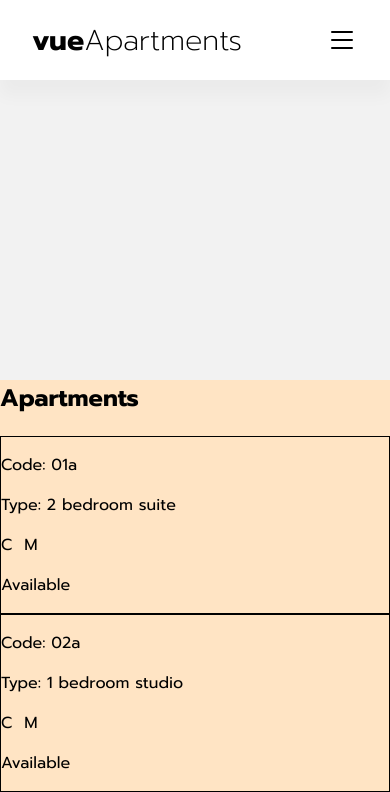
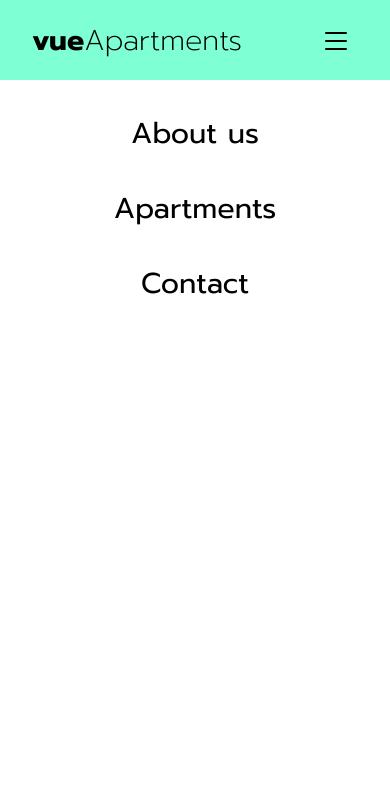
Before and after one commit to FeatheredSnek/vue-apartments, a website with bundled scripts: page index.html in a window 390 px wide. Shown: the top 792 px of the page. Built offline with nearby package versions, Linux system fonts and the light colour scheme.

Commit message:
prepped styles for toggleable nav

```diff
--- a/index.html
+++ b/index.html
@@ -21,11 +21,20 @@
           <a href="#">Apartments</a>
           <a href="#">Contact</a>
         </nav>
-        <!-- Mobile toggleable navigation -->
-        <nav class="nav-mini">
-          <img src="img/list.svg" alt="Open navigation" class="nav-button">
+        <!-- Mobile navigation toggle -->
+        <button class="nav-toggle">
+          <img src="img/list.svg" alt="Open navigation" class="nav-open-button show" />
+          <img src="img/x-lg.svg" alt="Close navigation" class="nav-close-button hidden" />
+        </button>
       </div>
+      <!-- Mobile navigation -->
+      <nav class="nav-mini">
+        <a href="#">About us</a>
+        <a href="#">Apartments</a>
+        <a href="#">Contact</a>
+      </nav>
     </header>
+
 
     <main>
       <div id="app">
--- a/style.css
+++ b/style.css
@@ -18,7 +18,7 @@ html {
     background-color: blueviolet;
     display: none !important;
   }
-  .nav-mini {
+  .nav-toggle {
     display: block !important;
   }
 }
@@ -37,7 +37,8 @@ header {
   width: 100%;
   height: 5rem;
   margin: 0;
-  background-color: var(--white);
+  /* background-color: var(--white); */
+  background-color: aquamarine;
   box-shadow: var(--shadow-basic);
 }
 
@@ -64,13 +65,41 @@ header {
   justify-content: space-between;
 }
 
-.nav-mini {
+.nav-toggle {
   display: none;
+  height: 2rem;
+  border: none;
+  background: none;
+  cursor: pointer;
+}
+
+.nav-toggle > img {
   height: 2rem;
 }
 
-.nav-button {
-  height: 2rem;
+.shown {
+  display: block;
+}
+
+.hidden {
+  display: none;
+}
+
+.nav-mini {
+  position: fixed;
+  background-color: var(--white);
+  height: 100vh;
+  width: 100%;
+  display: flex;
+  align-items: center;
+  flex-direction: column;
+  font-size: 1.8rem;
+  padding-top: 1rem;
+}
+
+.nav-mini > a {
+  margin: 1rem 0;
+  display: block;
 }
 
 main {
```
Also changed, not shown: img/x-lg.svg (added).
